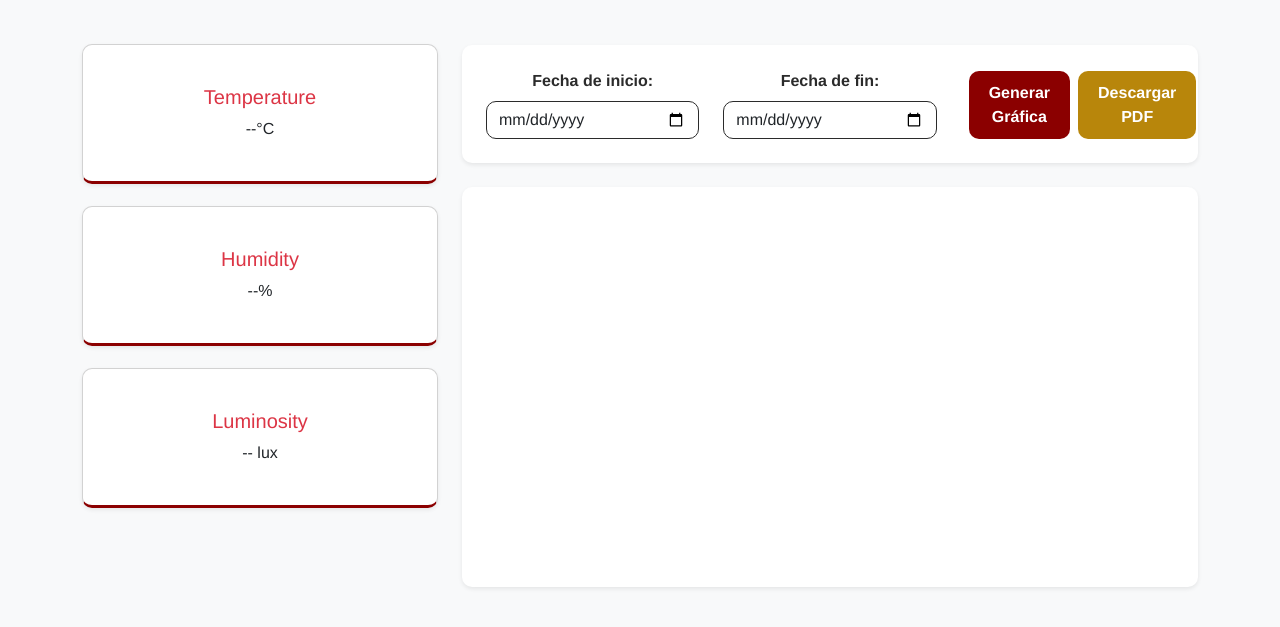
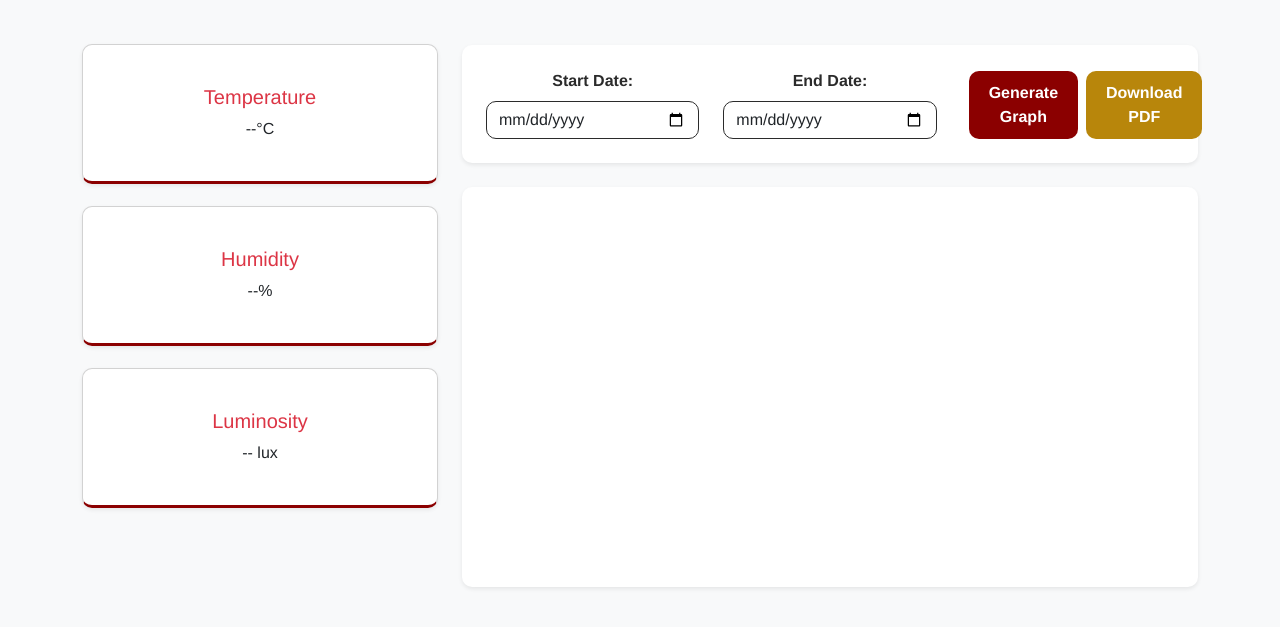
Before and after one commit to bellaom/PresArt, a website: page public/index.html in a window 1280 px wide. Shown: the part 145-772 px from the top of the page. Drawn offline with nearby package versions, Linux system fonts and the light colour scheme; no server answers.

Commit message:
changing idiomaa

```diff
--- a/public/index.html
+++ b/public/index.html
@@ -54,16 +54,16 @@
                     <div class="historical-section mt-4 p-4 text-center">
                         <div class="row justify-content-center">
                             <div class="col-md-4">
-                                <label for="start-date" class="form-label">Fecha de inicio:</label>
+                                <label for="start-date" class="form-label">Start Date:</label>
                                 <input type="date" id="start-date" class="form-control">
                             </div>
                             <div class="col-md-4">
-                                <label for="end-date" class="form-label">Fecha de fin:</label>
+                                <label for="end-date" class="form-label">End Date:</label>
                                 <input type="date" id="end-date" class="form-control">
                             </div>
                             <div class="col-md-4 d-flex align-items-end">
-                                <button id="fetch-historical" class="btn btn-danger mx-2">Generar Gráfica</button>
-                                <button id="download-pdf" class="btn btn-warning">Descargar PDF</button>
+                                <button id="fetch-historical" class="btn btn-danger mx-2">Generate Graph</button>
+                                <button id="download-pdf" class="btn btn-warning">Download PDF</button>
                             </div>
                         </div>
                     </div>
```
